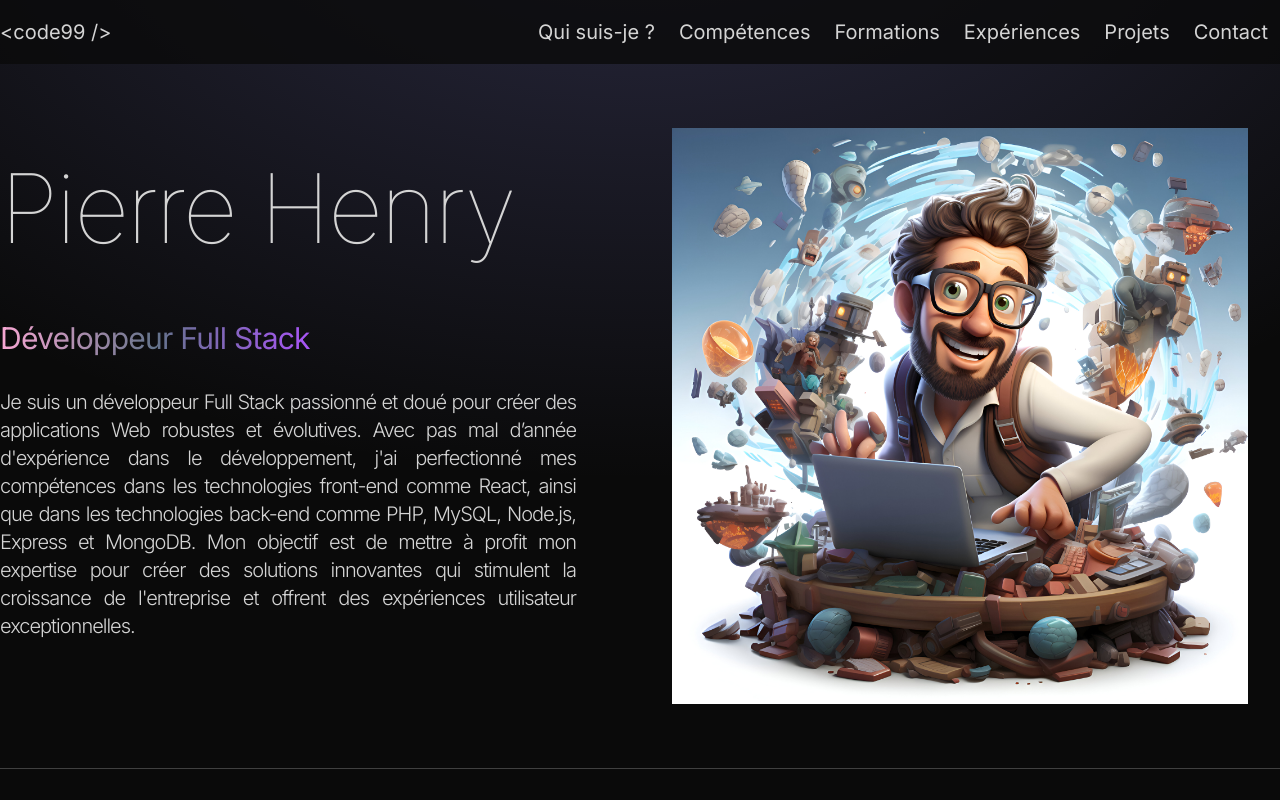
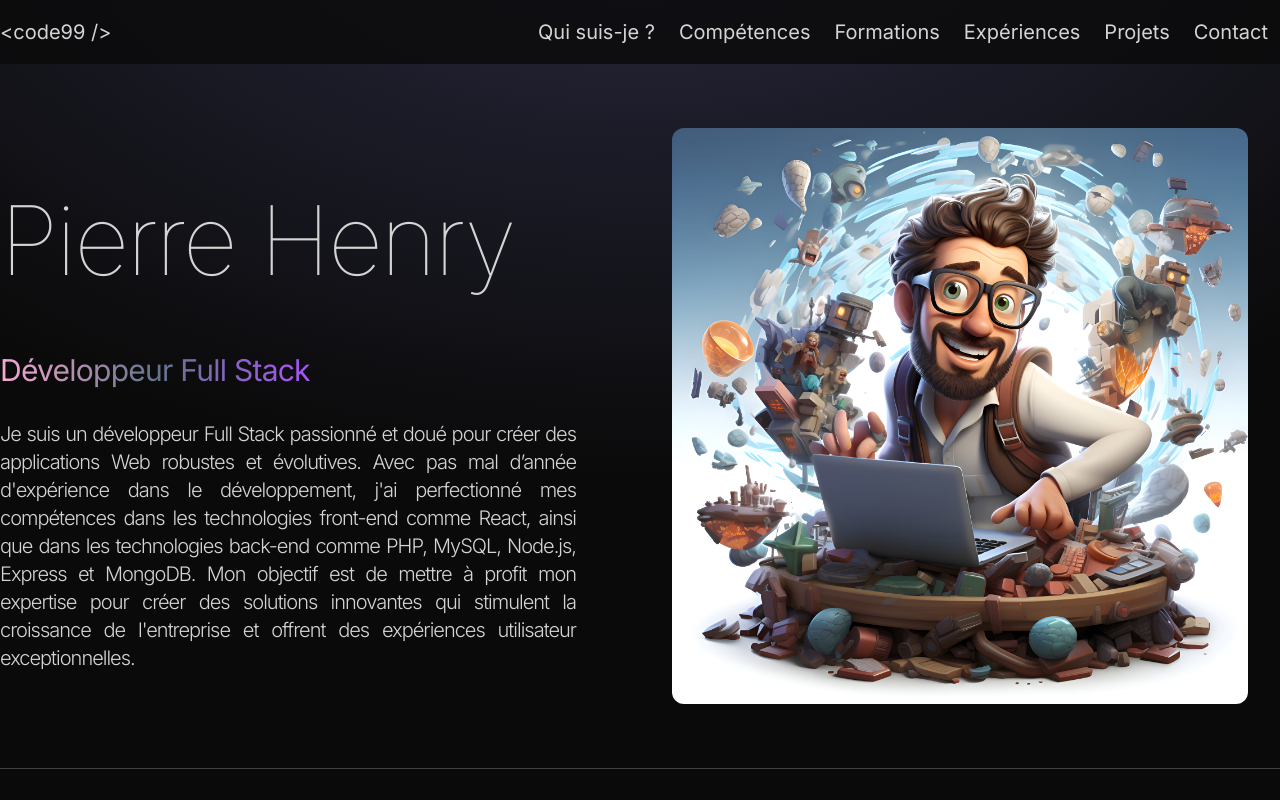
Before and after one commit to code9g/portfolio, a React (Vite) app: page / in a window 1280 px wide. Shown: the top 800 px of the page. Built offline with nearby package versions, Linux system fonts and the light colour scheme.

Commit message:
Centrage

```diff
--- a/src/sections/Hero.jsx
+++ b/src/sections/Hero.jsx
@@ -8,7 +8,7 @@ const Hero = () => {
   return (
     <Section id="hero" className="flex flex-wrap">
       <motion.div
-        className="flex w-full flex-col items-center lg:w-1/2 lg:items-start"
+        className="flex w-full flex-col items-center justify-center lg:w-1/2 lg:items-start"
         initial={{ x: -100, opacity: 0 }}
         whileInView={{ x: 0, opacity: 1 }}
         transition={{ duration: 1 }}
@@ -24,12 +24,16 @@ const Hero = () => {
         </p>
       </motion.div>
       <motion.div
-        className="flex w-full justify-center lg:w-1/2 lg:p-8"
+        className="flex w-full items-center justify-center lg:w-1/2 lg:p-8"
         initial={{ x: +100, opacity: 0 }}
         whileInView={{ x: 0, opacity: 1 }}
         transition={{ duration: 1 }}
       >
-        <Img src={"." + profile} alt={resume.fullName} />
+        <Img
+          src={profile}
+          alt={resume.fullName}
+          className="h-min w-full rounded-xl object-contain"
+        />
       </motion.div>
     </Section>
   );
```
